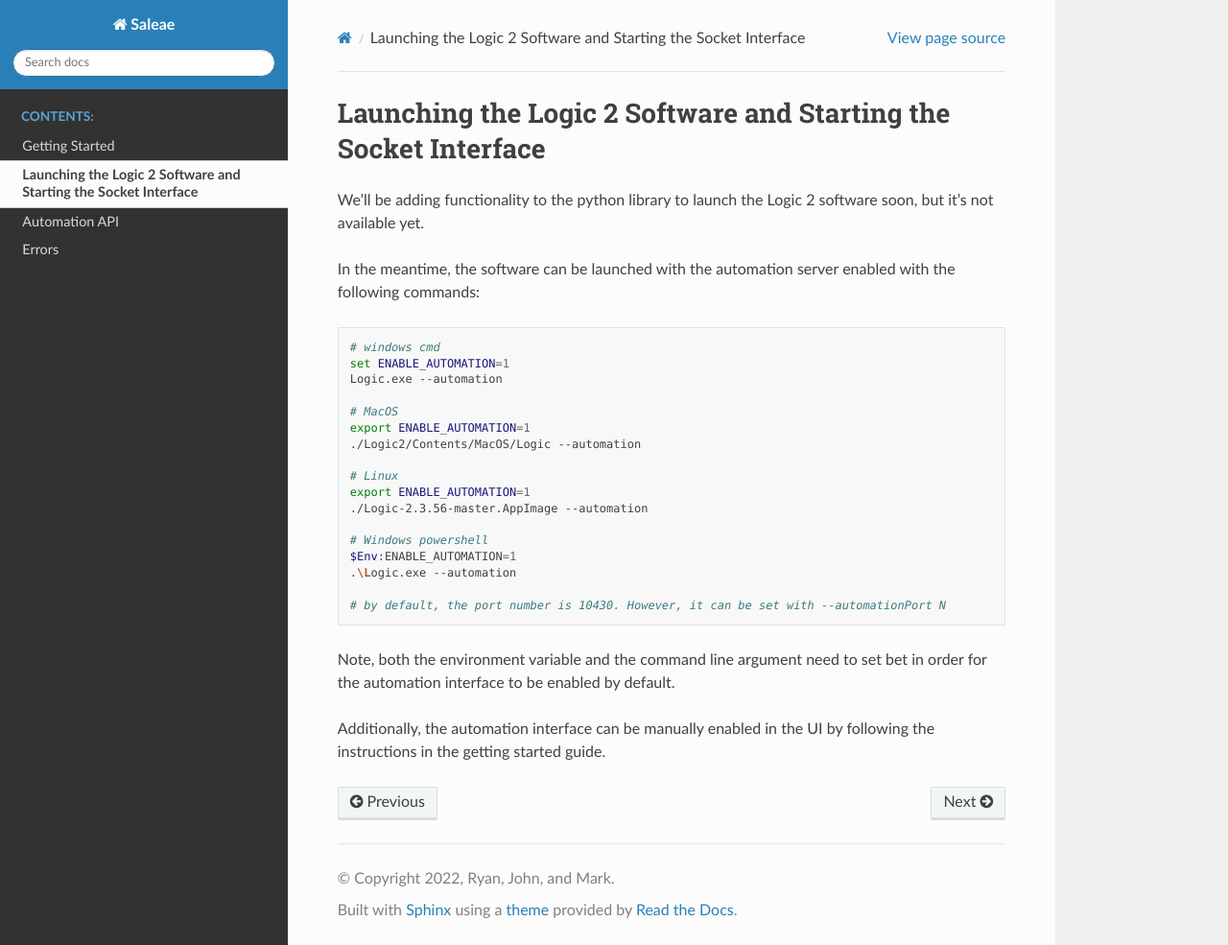
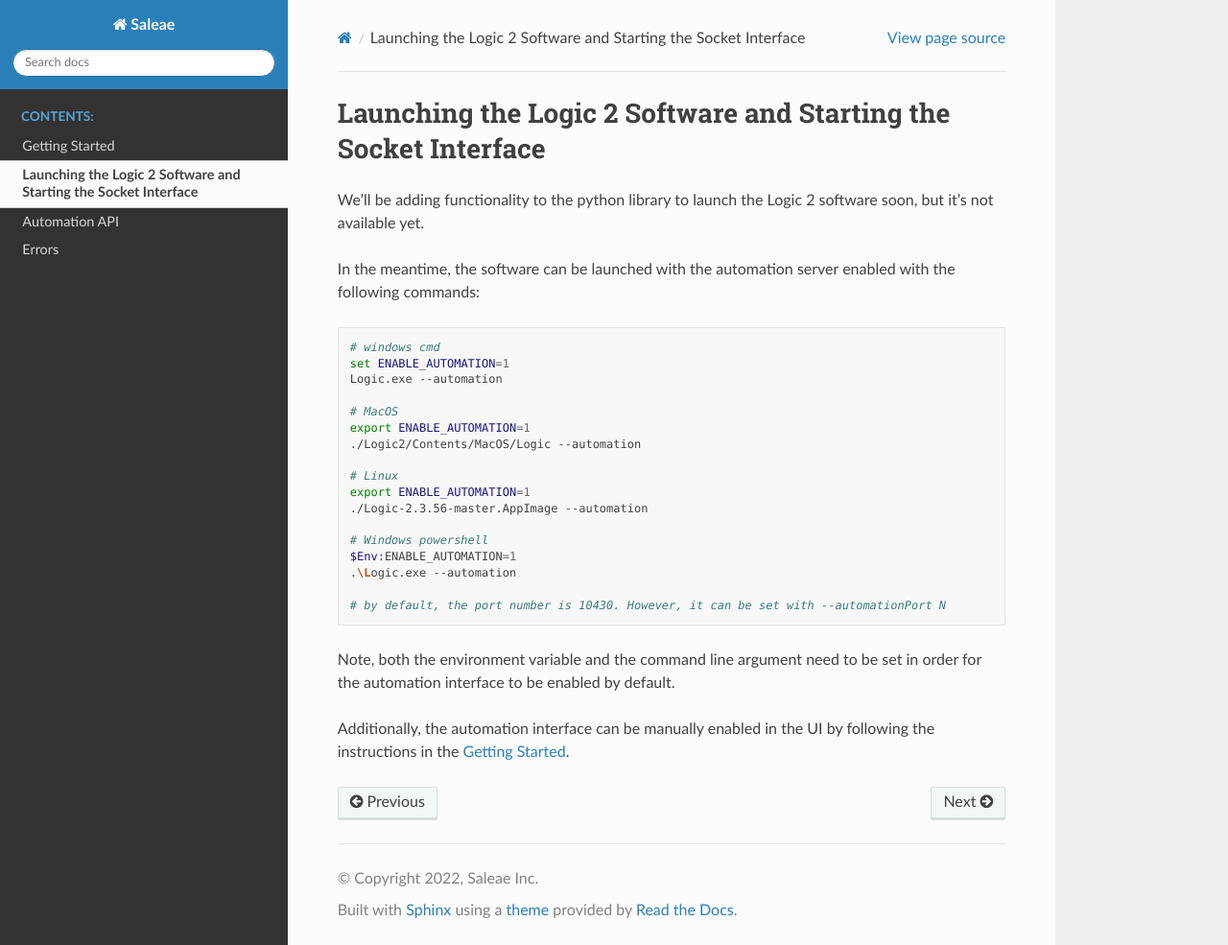
Before and after one commit to saleae/logic2-automation, a Sphinx documentation site: the page built from python/docs/source/launching_logic2.rst, in a window 1280 px wide and 985 px high. Shown: the whole window at 96% size. Built offline with Sphinx 7.4.7 and the Read the Docs theme 2.0.0, drawn with Linux system fonts in a browser that asks for light colours.

Commit message:
update automation docs

```diff
--- a/python/docs/requirements.txt
+++ b/python/docs/requirements.txt
@@ -1,3 +1,5 @@
 sphinx===5.0.2
 sphinx-rtd-theme==1.0.0
 sphinx-autodoc-typehints==1.18.3
+grpcio==1.47.0
+grpcio-tools==1.47.0
--- a/python/docs/source/conf.py
+++ b/python/docs/source/conf.py
@@ -20,7 +20,7 @@
 # -- Project information -----------------------------------------------------
 
 project = "Saleae"
-copyright = "2022, Ryan, John, and Mark"
+copyright = "2022, Saleae Inc"
 author = "Ryan, John, and Mark"
 
 # The full version, including alpha/beta/rc tags
--- a/python/docs/source/getting_started.rst
+++ b/python/docs/source/getting_started.rst
@@ -41,6 +41,9 @@
 -------------------------------
 
 Next, let's run a simple example. You don't need to have a device connected for this.
+This example uses a demo device, if you would like to use a connected device follow the
+steps :ref:`here<device-serial-number>`
+to find your device's serial number and replace the demo value in the example.
 
 Create a new python file called :code:`saleae_example.py`, and paste in these contents:
 
@@ -54,8 +57,9 @@
 
 There you have it! Take a look at the documentation for Manager and Capture to see how the functionality all works!
 
-Also, for most automated applications, you won't want to start the software manually. See this section for more information about different ways to launch the Logic software, including through this python library.
+Also, for most automated applications, you won't want to start the software manually. See :ref:`this section<launching-and-starting-socket>` for more information about different ways to launch the Logic software, including through this python library.
 
+.. _device-serial-number:
 
 Finding the Serial Number of a Device
 -------------------------------------
--- a/python/docs/source/launching_logic2.rst
+++ b/python/docs/source/launching_logic2.rst
@@ -25,6 +27,6 @@
 
   # by default, the port number is 10430. However, it can be set with --automationPort N
 
-Note, both the environment variable and the command line argument need to set bet in order for the automation interface to be enabled by default.
+Note, both the environment variable and the command line argument need to be set in order for the automation interface to be enabled by default.
 
-Additionally, the automation interface can be manually enabled in the UI by following the instructions in the getting started guide.
+Additionally, the automation interface can be manually enabled in the UI by following the instructions in the :doc:`getting_started`.
```
Also changed, not shown: other parts of python/docs/source/launching_logic2.rst (+2 -0 lines), python/docs/source/automation.rst (+41 -17 lines), 1 other file.
